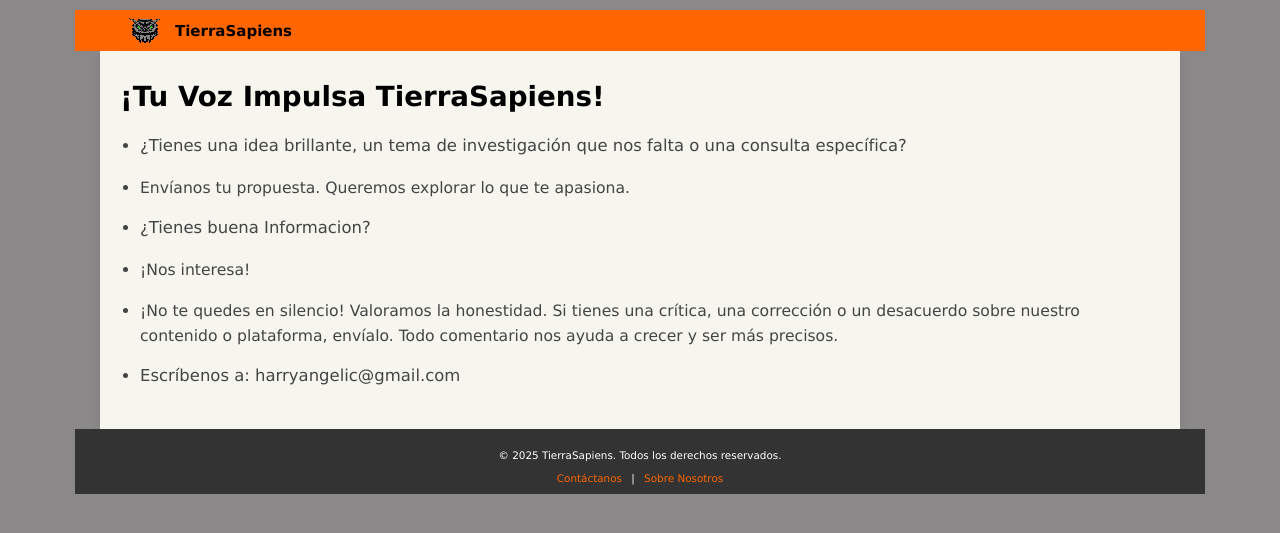
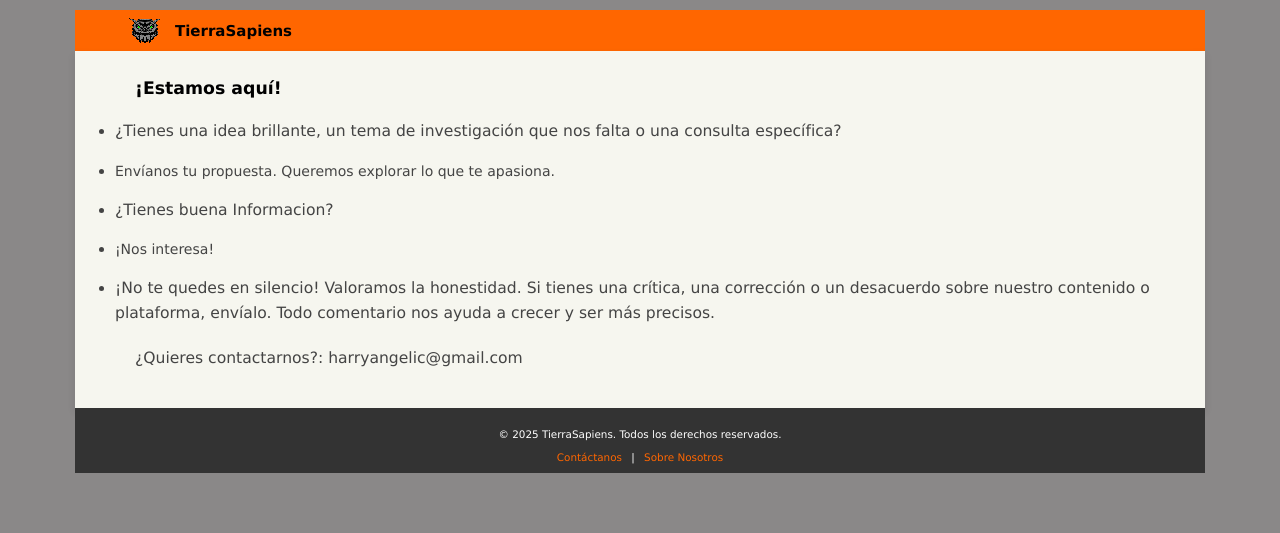
Before and after one commit to TierraSapiens/RealidadAlterna, a Jekyll site: the page built from contactanos.md, in a window 1280 px wide. Shown: the top 533 px of the page. Built offline with Jekyll 4.4.1, drawn with Linux system fonts in a browser that asks for light colours.

Commit message:
modificar

```diff
--- a/assets/css/style.css
+++ b/assets/css/style.css
@@ -438,12 +438,12 @@ main p a {
 /*Estilos Gles. de la Página "Sobre Nosotros"*/
 .sobre-nosotros-page {
     padding: 10px 20px 20px 20px;
-    max-width: 1040px;     /*Ancho de Contenedor*/
+    max-width: 1090px;     /*Ancho de Contenedor*/
 }
 
 /*Estilos de la Figura (CONTENEDOR DE LA IMAGEN)*/
 .sobre-nosotros-page figure {
-    margin: 20px auto 20px auto;
+    margin: 10px auto 10px auto;
     padding: 0;
     max-width: 600px;
     display: block;
@@ -470,11 +470,12 @@ main p a {
 .sobre-nosotros-page h1 {
     font-size: 1.0em; /* Reducido de un tamaño más grande a 2.0em */
     margin-bottom: 20px;
+    line-height: 1.2;
 }
 
 /*Achicar Subtítulos (h2)*/
 .sobre-nosotros-page h2 {
-    font-size: 1.0em; /* Reducido de un tamaño más grande a 1.5em */
+    font-size: 0.9em; /* Reducido de un tamaño más grande a 1.5em */
     margin-top: 25px;
     margin-bottom: 15px;
 }
@@ -491,26 +492,26 @@ main p a {
 ==========================================================================*/
 .contactanos-page {
     padding: 10px 20px 20px 20px;
-    max-width: 1040px;         /*Ancho de Contenedor*/
+    max-width: 1090px;         /*Ancho de Contenedor*/
 }
 
 /* Títulos */
 .contactanos-page h1 {
-    font-size: 1.6em;
+    font-size: 1.0em;
     margin-bottom: 20px;
     line-height: 1.2;
 }
 
 .contactanos-page h2 {
-    font-size: 1.0em;
+    font-size: 0.8em;
     margin-top: 25px;
     margin-bottom: 15px;
 }
 
-/* ✅ LO NUEVO: Estilos para Párrafos Y LISTAS */
+/*Estilos para Párrafos Y LISTAS */
 .contactanos-page p,
 .contactanos-page li {  /* <--- Agregado 'li' para que afecte a tus listas */
-    font-size: 0.95em;
+    font-size: 0.9em;
     color: #444;
     margin-bottom: 15px;
     line-height: 1.6;
--- a/contactanos.md
+++ b/contactanos.md
@@ -4,7 +4,7 @@ title: "Contáctanos"
 clase_pagina: contactanos-page
 ---
 
-# ¡Tu Voz Impulsa TierraSapiens!
+># ¡Estamos aquí!
 
 * ¿Tienes una idea brillante, un tema de investigación que nos falta o una consulta específica?
 * Envíanos tu propuesta. Queremos explorar lo que te apasiona.
@@ -14,4 +14,4 @@ clase_pagina: contactanos-page
 
 * ¡No te quedes en silencio! Valoramos la honestidad. Si tienes una crítica, una corrección o un desacuerdo sobre nuestro contenido o plataforma, envíalo. Todo comentario nos ayuda a crecer y ser más precisos.
 
-* Escríbenos a: harryangelic@gmail.com
+> ¿Quieres contactarnos?: harryangelic@gmail.com
```
Also changed, not shown: sobre-nosotros.md (+2 -2 lines).
